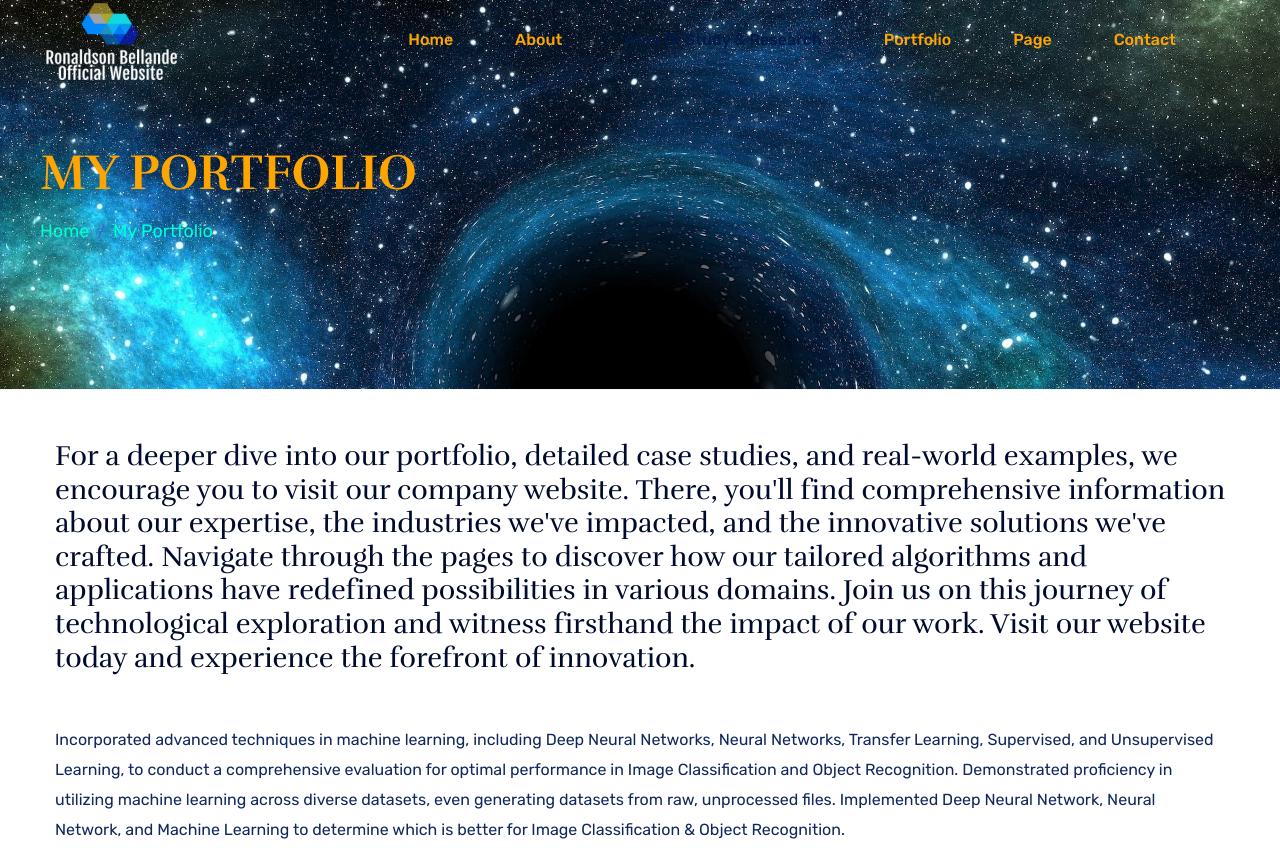
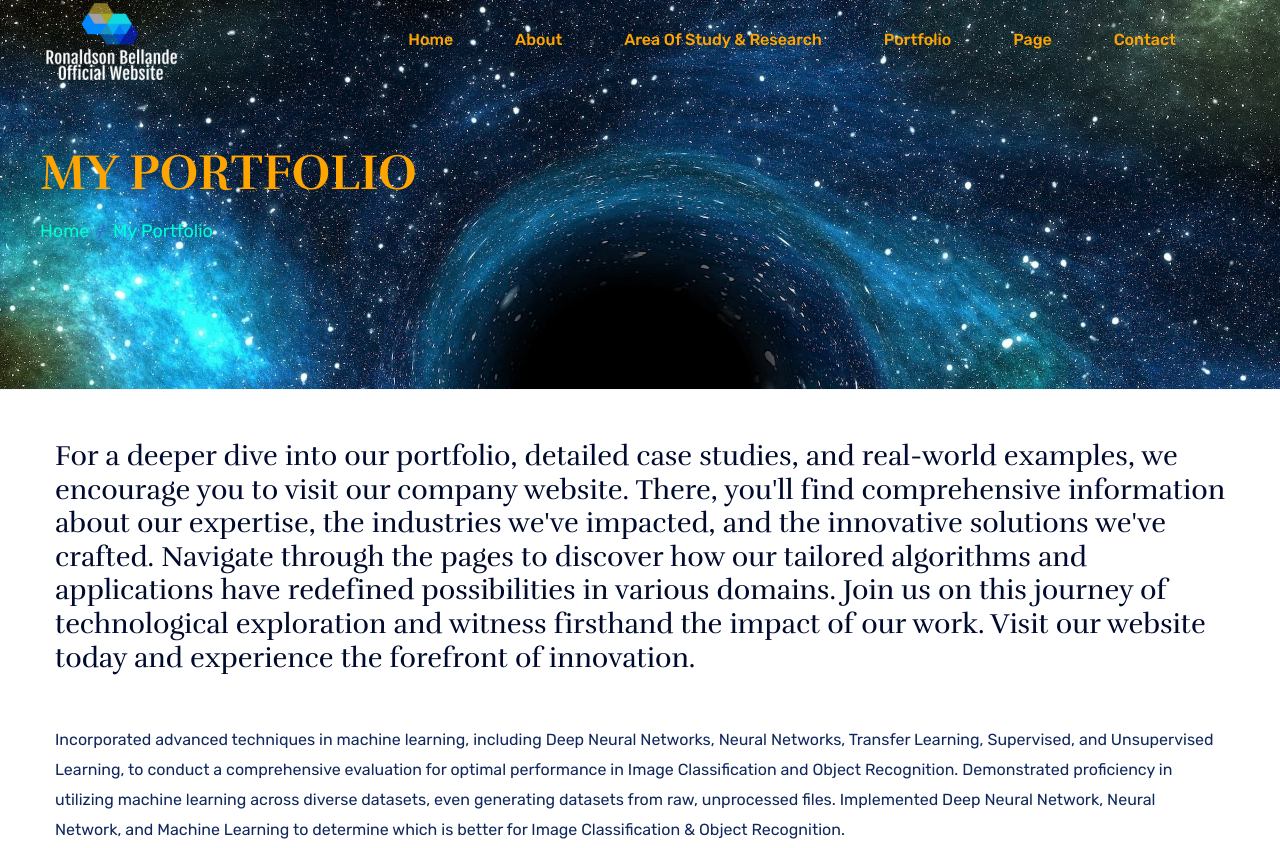
Before and after one commit to RonaldsonBellande/officialronaldsonbellandewebsite, a plain HTML site: page portfolio.html in a window 1280 px wide. Shown: the top 848 px of the page. Drawn offline with Linux system fonts and the light colour scheme.

Commit message:
Update portfolio.html

```diff
--- a/portfolio.html
+++ b/portfolio.html
@@ -59,7 +59,7 @@
                     <ul id="navigation">
                       <li><a href="index.html" style="color: orange;">Home</a></li>
                       <li><a href="about.html" style="color: orange;">About</a></li>
-                      <li><a href="Area_of_Study_&_Research.html" style="color: otange;">Area of study & Research</a>
+                      <li><a href="Area_of_Study_&_Research.html" style="color: orange;">Area of study & Research</a>
                       </li>
                       <li><a href="portfolio.html" style="color: orange;">Portfolio</a></li>
                       <li><a href="#" style="color: orange;">Page</a>
```
